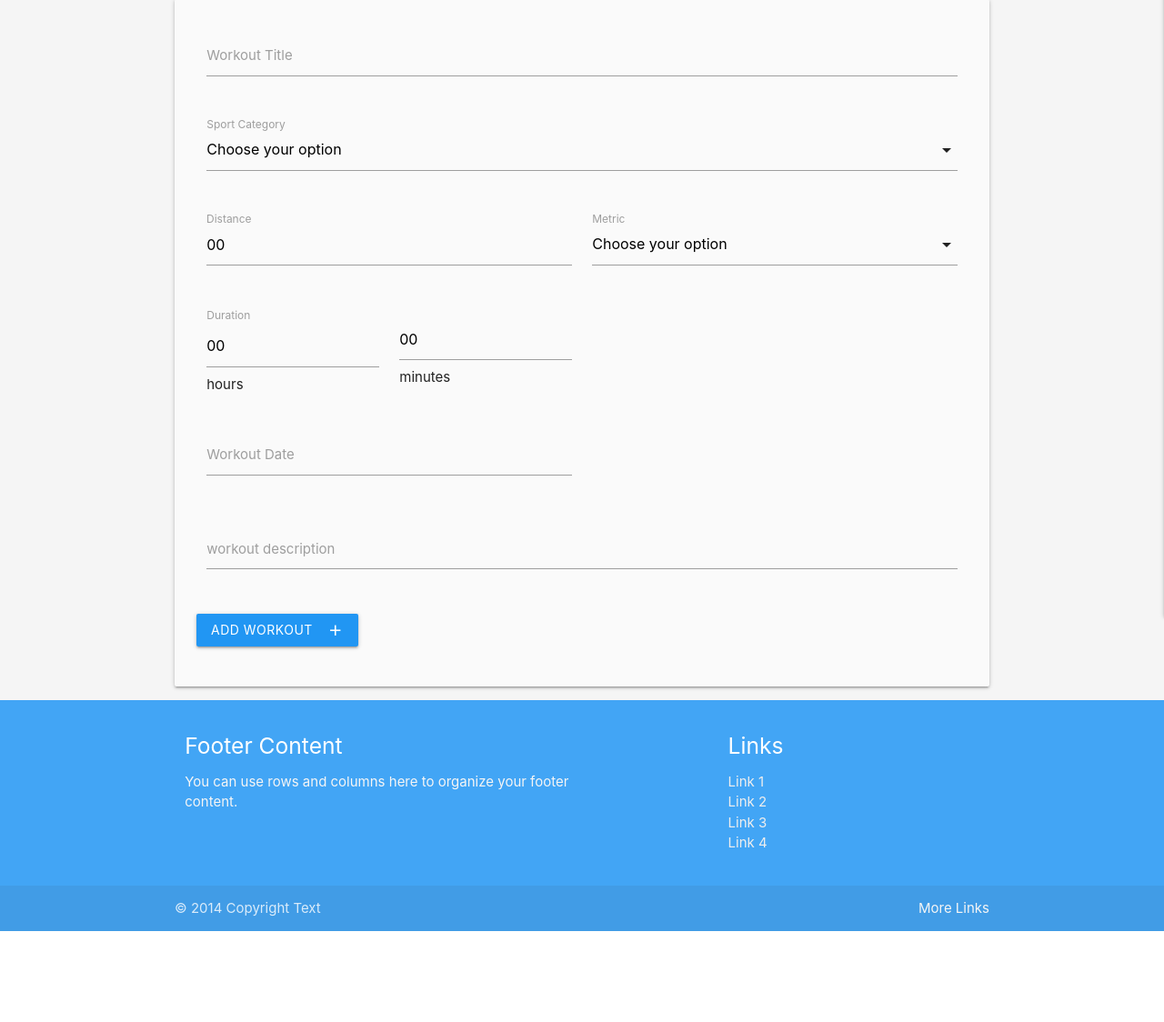
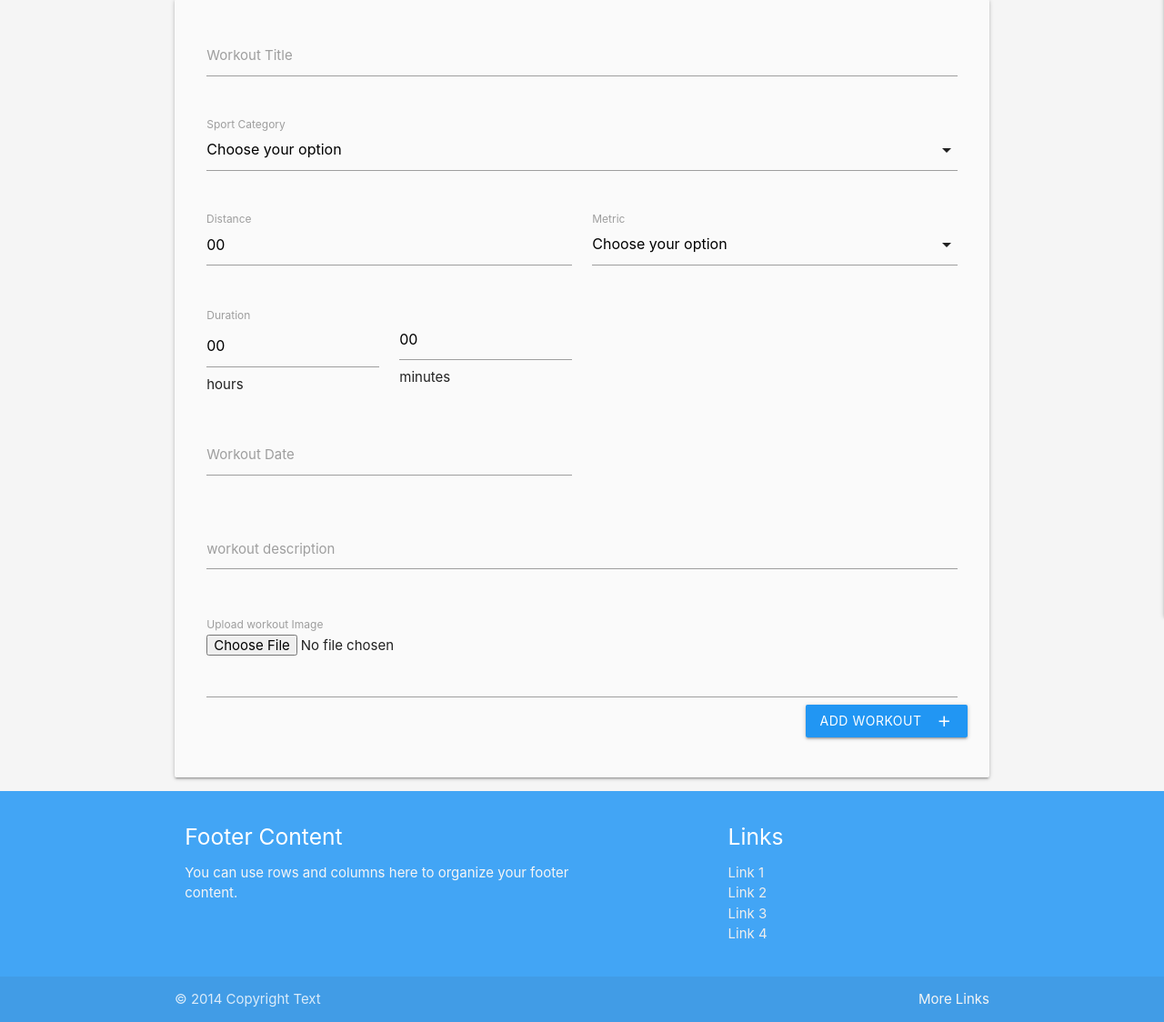
Before and after one commit to Code-Institute-Submissions/Fitness-tracker-MS3, a Flask app: page /add_workout in a window 1280 px wide. Shown: the part 182-1306 px from the top of the page at 91% size. Before the commit the page ends 1206 px from the top, so only its background shows below. Run offline with Flask 2, Linux system fonts and the light colour scheme; data that the repository does not hold is empty; some libraries are stand-ins or nearby versions.

```diff
--- a/templates/add_workout.html
+++ b/templates/add_workout.html
@@ -75,7 +75,6 @@
             </div>
         </div>
 
-
         <!--description area-->
         <div class="row">
             <div class="input-field col s12">
@@ -83,9 +82,18 @@
                 <label for="workout_description">workout description</label>
             </div>
         </div>
+
+        <!-- upload profile img -->
+        <div class="form-group">
+            <label for="workout_image" id="image-label">Upload workout Image</label>
+            <div>
+                <input type="file" name="workout_image" id="workout_image" class="form-control" aria-describedby="workoutimage" required/>
+            </div>
+        </div>
+        <input>
         <!--submit button-->
         <div class="row">
-            <button class="btn blue" type="submit" name="action">Add Workout
+            <button class="right btn blue" type="submit" name="action">Add Workout
                     <i class="material-icons right">add</i>
                   </button>
     </form>
```
Also changed, not shown: static/images/default_noimage.jpg (added).
